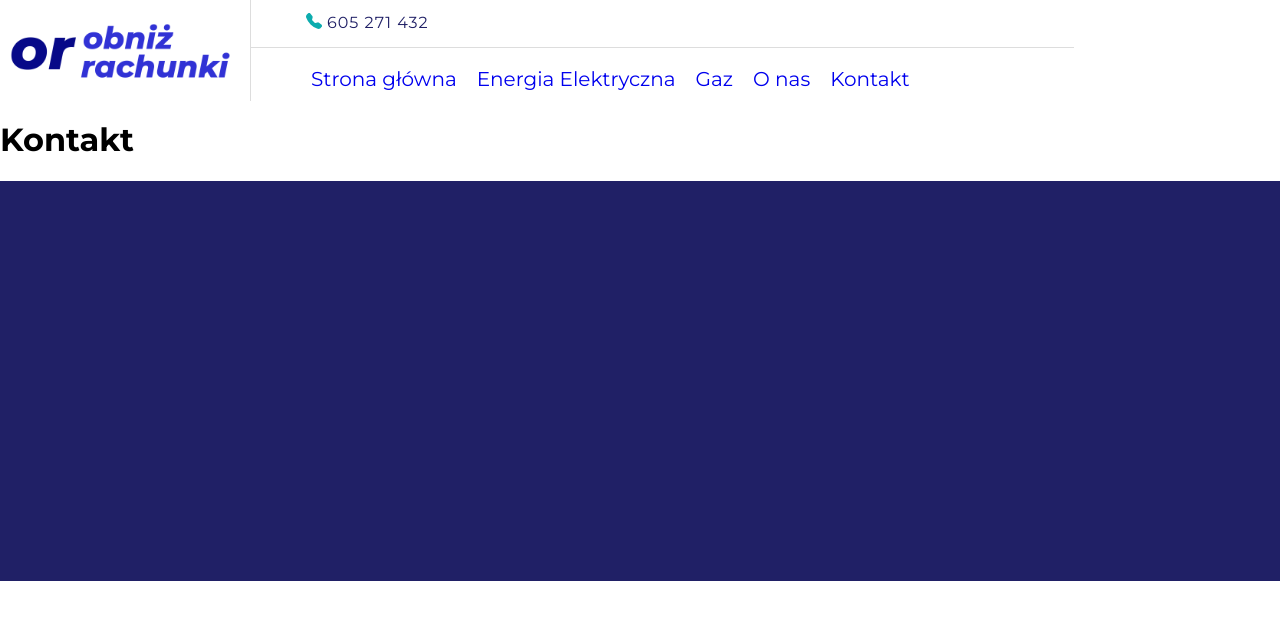
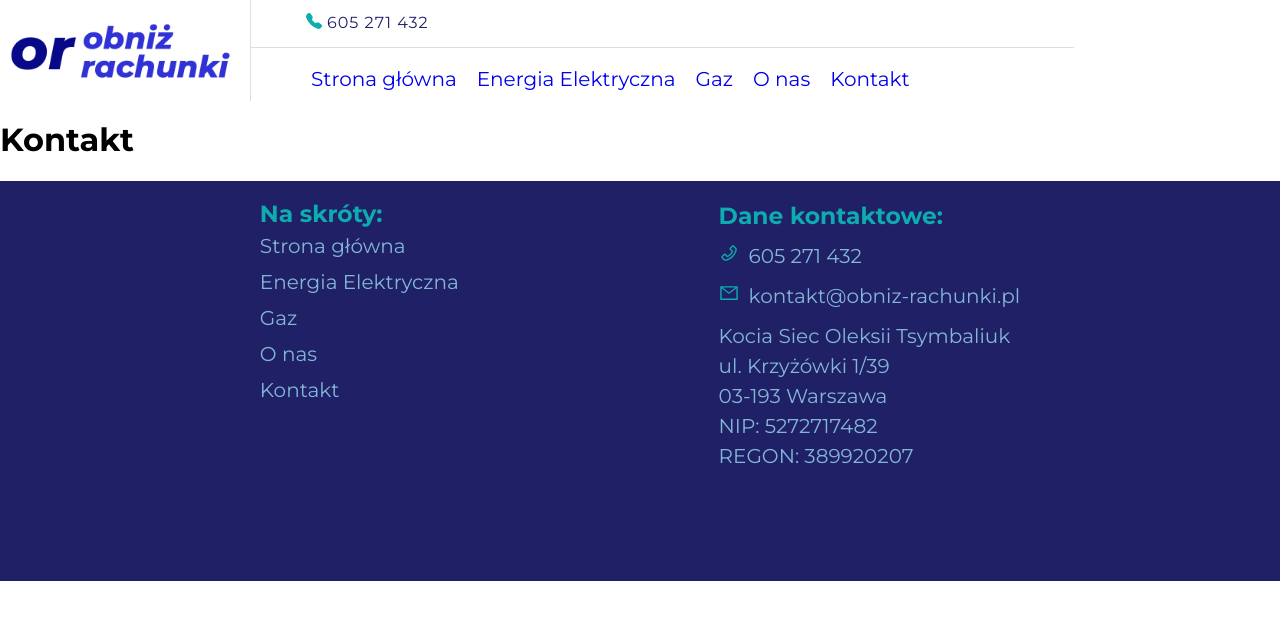
Before and after one commit to krukaleksander/ortk, a React (Create React App) app: page /kontakt in a window 1280 px wide. Shown: the top 620 px of the page. Built offline with nearby package versions, Linux system fonts and the light colour scheme.

Commit message:
footer ok

```diff
--- a/scss/_Footer.scss
+++ b/scss/_Footer.scss
@@ -1,4 +1,40 @@
 .footer {
   min-height: 400px;
   background-color: #202066;
+  display: flex;
+  align-items: flex-start;
+  justify-content: space-evenly;
+  font-size: 20px;
+  color: #83b6d6;
+  padding-top: 20px;
+  h3 {
+    color: #0dacae;
+  }
+  &__shortcut {
+    ul {
+      list-style: none;
+      li {
+        a {
+          color: #83b6d6;
+          line-height: 180%;
+          text-decoration: none;
+        }
+      }
+    }
+  }
+  &__company-info {
+    line-height: 150%;
+    div {
+      display: flex;
+      margin: 10px auto;
+      span {
+        color: #0dacae;
+        font-weight: bolder;
+        margin-right: 10px;
+      }
+    }
+    .adress {
+      flex-direction: column;
+    }
+  }
 }
--- a/src/components/Footer.js
+++ b/src/components/Footer.js
@@ -1,5 +1,53 @@
+import { Link } from "react-router-dom";
+import { AiOutlinePhone, AiOutlineMail } from "react-icons/ai";
+
 const Footer = () => {
-  return <footer className="footer"></footer>;
+  return (
+    <footer className="footer">
+      <div className="footer__shortcut">
+        <h3>Na skróty:</h3>
+        <ul className="footer__navigation">
+          <li>
+            <Link to="/">Strona główna</Link>
+          </li>
+          <li>
+            <Link to="/energia">Energia Elektryczna</Link>
+          </li>
+          <li>
+            <Link to="/gaz">Gaz</Link>
+          </li>
+          <li>
+            <Link to="/onas">O nas</Link>
+          </li>
+          <li>
+            <Link to="/kontakt">Kontakt</Link>
+          </li>
+        </ul>
+      </div>
+      <div className="footer__company-info">
+        <h3>Dane kontaktowe:</h3>
+        <div className="company-info__phone">
+          <span>
+            <AiOutlinePhone />
+          </span>
+          <p>605 271 432</p>
+        </div>
+        <div className="company-info__mail">
+          <span>
+            <AiOutlineMail />
+          </span>
+          <p>kontakt@obniz-rachunki.pl</p>
+        </div>
+        <div className="adress">
+          <p>Kocia Siec Oleksii Tsymbaliuk</p>
+          <p>ul. Krzyżówki 1/39</p>
+          <p>03-193 Warszawa</p>
+          <p>NIP: 5272717482</p>
+          <p>REGON: 389920207</p>
+        </div>
+      </div>
+    </footer>
+  );
 };
 
 export default Footer;
```
Also changed, not shown: src/css/main.min.css, 1 other file (tests, documents, lock files or other folders).
